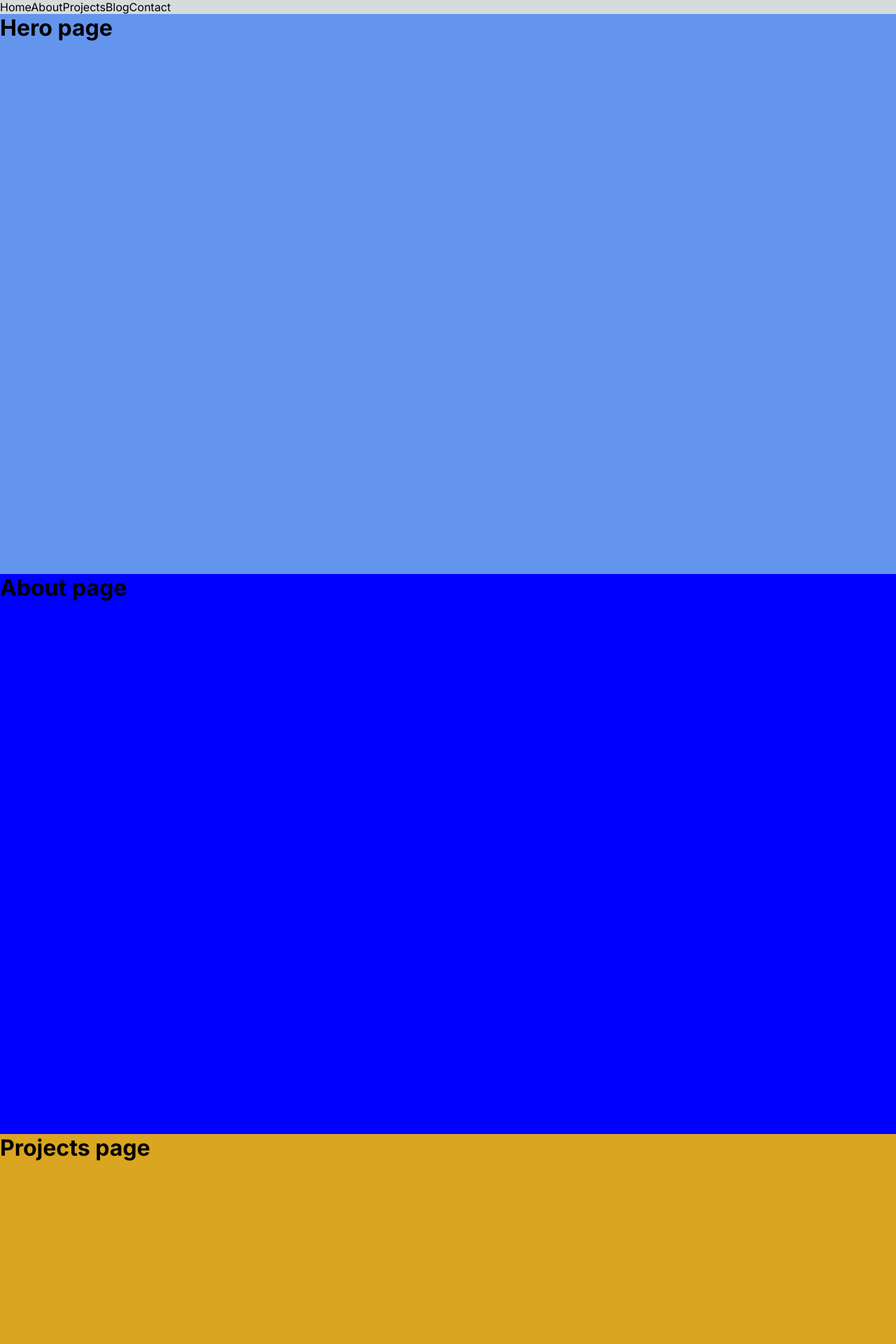
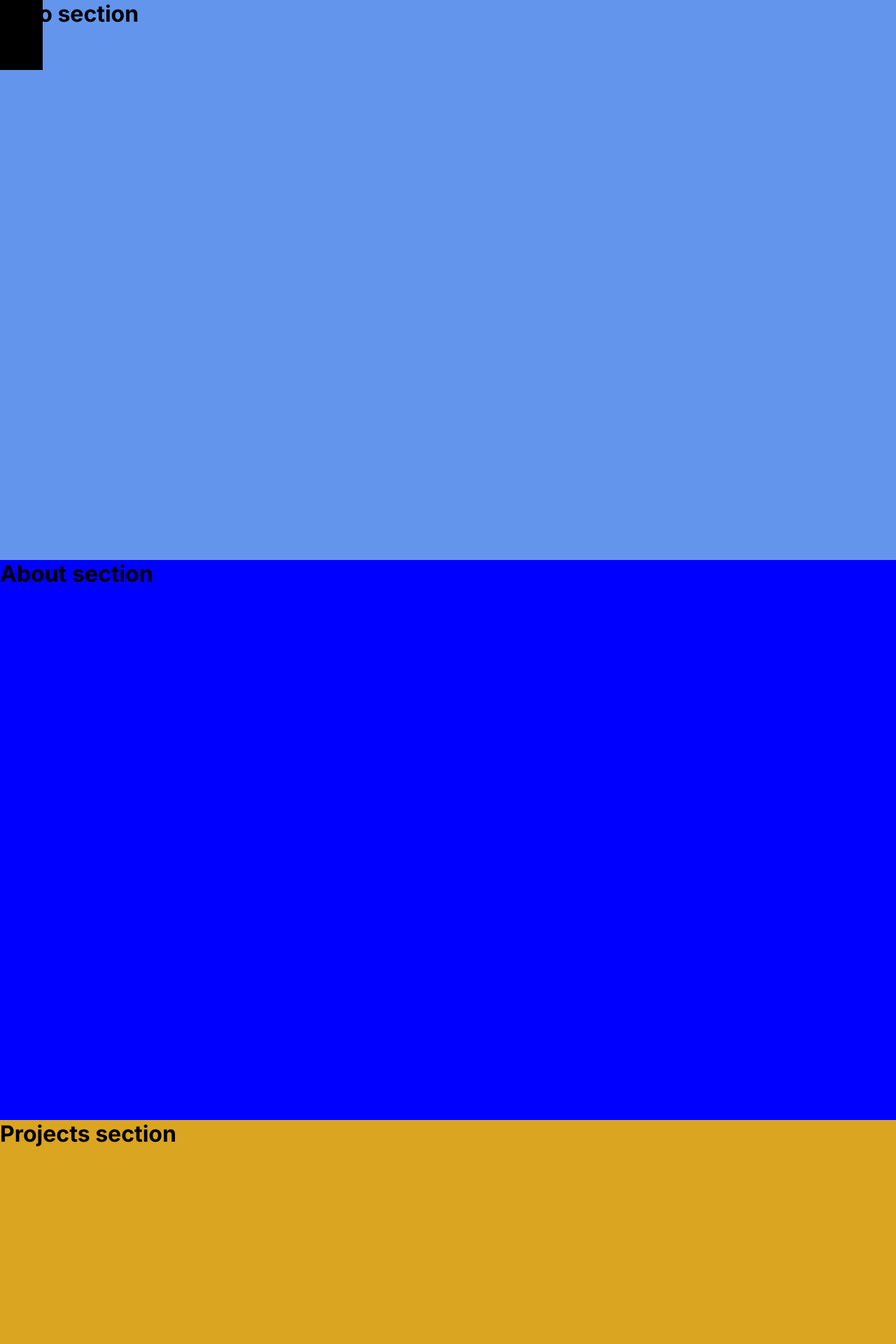
Before and after one commit to jennynguyenoberg/v3, a Next.js app: page / in a window 1280 px wide. Shown: the top 1920 px of the page at 70% size. Built offline with nearby package versions, Linux system fonts and the light colour scheme.

Commit message:
Connect sections to navbar

```diff
--- a/app/about/page.js
+++ b/app/about/page.js
@@ -1,5 +1,11 @@
 import styles from './about.module.css'
 
 export default function About() {
-  return <h1 className={styles.main}>About page</h1>
+  return (
+    <>
+      <div id="about" className={styles.main}>
+        <h1>About section</h1>
+      </div>
+    </>
+  );
 }
--- a/app/blog/page.js
+++ b/app/blog/page.js
@@ -1,5 +1,11 @@
 import styles from './blog.module.css'
 
 export default function Blog() {
-  return <h1 className={styles.main}>Blog page</h1>
+  return (
+    <>
+      <div id="blog" className={styles.main}>
+        <h1>Blog section</h1>
+      </div>
+    </>
+  );
 }
--- a/app/components/navigation/index.jsx
+++ /dev/null
@@ -1,13 +0,0 @@
-import Link from "next/link";
-
-export default function Navigation() {
-  return (
-    <div>
-      <Link href="/">Home</Link>
-      <Link href="/about">About</Link>
-      <Link href="/projects">Projects</Link>
-      <Link href="/blog">Blog</Link>
-      <Link href="/contact">Contact</Link>
-    </div>
-  );
-}
--- a/app/components/navigation/navigation.module.css
+++ b/app/components/navigation/navigation.module.css
@@ -0,0 +1,5 @@
+.main {
+  background-color: black;
+  display: flex;
+  position: fixed;
+}
--- /dev/null
+++ b/app/components/navigation/page.js
@@ -0,0 +1,45 @@
+// import Link from "next/link";
+'use client';
+import { Link } from "react-scroll";
+import styles from './navigation.module.css'
+
+export default function Navigation() {
+
+  return (
+    <div className={styles.main}>
+      <ul>
+        <li>
+          <Link activeClass="active" to="hero" spy={true} smooth={true} offset={0} duration={500}>Home</Link>
+        </li>
+        <li>
+          <Link activeClass="active" to="about" spy={true} smooth={true} offset={0} duration={500}>About</Link>
+        </li>
+        <li>
+          <Link activeClass="active" to="projects" spy={true} smooth={true} offset={0} duration={500}>Projects</Link>
+        </li>
+        <li>
+          <Link activeClass="active" to="blog" spy={true} smooth={true} offset={0} duration={500}>Blog</Link>
+        </li>
+        <li>
+          <Link activeClass="active" to="contact" spy={true} smooth={true} offset={0} duration={500}>Contact</Link>
+        </li>
+
+        {/* <Link href="/">
+          <li>Home</li>
+        </Link>
+        <Link href="#about">
+          <li>About</li>
+        </Link>
+        <Link href="#projects">
+          <li>Projects</li>
+        </Link>
+        <Link href="#blog">
+          <li>Blog</li>
+        </Link>
+        <Link href="#contact">
+          <li>Contact</li>
+        </Link> */}
+      </ul>
+    </div>
+  );
+}
--- a/app/contact/page.js
+++ b/app/contact/page.js
@@ -1,5 +1,11 @@
 import styles from './contact.module.css'
 
 export default function Contact() {
-  return <h1 className={styles.main}>Contact page</h1>
+  return (
+    <>
+      <div id="contact" className={styles.main}>
+        <h1>Contact section</h1>
+      </div>
+    </>
+  );
 }
--- a/app/hero/page.js
+++ b/app/hero/page.js
@@ -1,5 +1,11 @@
 import styles from './hero.module.css'
 
 export default function Hero() {
-  return <h1 className={styles.main}>Hero page</h1>
+  return (
+    <>
+      <div id="hero" className={styles.main}>
+        <h1>Hero section</h1>
+      </div>
+    </>
+  );
 }
--- a/app/layout.js
+++ b/app/layout.js
@@ -1,5 +1,6 @@
 import '../styles/globals.css'
 import { Inter } from 'next/font/google'
+import Head from 'next/head';
 
 const inter = Inter({ subsets: ['latin'] })
 
@@ -11,6 +12,11 @@ export const metadata = {
 export default function RootLayout({ children }) {
   return (
     <html lang="en">
+      <Head>
+        <title>{metadata.title}</title>
+        <meta charSet="utf-8" />
+        <meta name="viewport" content="initial-scale=1.0, width=device-width" />
+      </Head>
       <body className={inter.className}>{children}</body>
     </html>
   )
--- a/app/page.js
+++ b/app/page.js
@@ -1,10 +1,10 @@
-import Navigation from './components/navigation'
+import Navigation from './components/navigation/page'
+import Hero from './hero/page'
 import About from './about/page'
 import Projects from './projects/page'
 import Blog from './blog/page'
 import Contact from './contact/page'
-import Footer from './components/footer'
-import Hero from './hero/page'
+import Footer from './components/footer/page'
 
 export default function Home() {
   return (
--- a/app/projects/page.js
+++ b/app/projects/page.js
@@ -1,5 +1,11 @@
 import styles from './projects.module.css'
 
 export default function Projects() {
-  return <h1 className={styles.main}>Projects page</h1>
+  return (
+    <>
+      <div id="projects" className={styles.main}>
+        <h1>Projects section</h1>
+      </div>
+    </>
+  );
 }
--- a/package.json
+++ b/package.json
@@ -13,6 +13,7 @@
     "eslint-config-next": "13.4.19",
     "next": "^13.4.19",
     "react": "^18.2.0",
-    "react-dom": "^18.2.0"
+    "react-dom": "^18.2.0",
+    "react-scroll": "^1.8.9"
   }
 }
```
Also changed, not shown: app/components/footer/page.js (renamed from app/components/footer/index.jsx), 1 other file (tests, documents, lock files or other folders).
